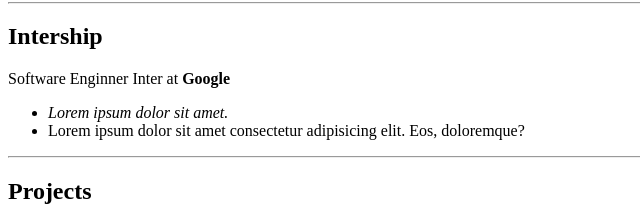
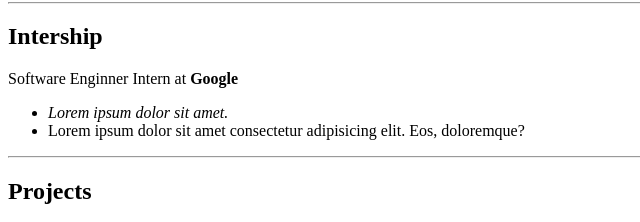
Before and after one commit to Rohit2200/-Resume, a plain HTML site: page index.html in a window 1280 px wide. Shown: the part 488-710 px from the top of the page, 0-640 px from the left. Drawn offline with Linux system fonts and the light colour scheme.

Commit message:
Update index.html

```diff
--- a/index.html
+++ b/index.html
@@ -71,7 +71,7 @@
     </section>
     <section id="Intership">
         <h2>Intership</h2>
-        <p>Software Enginner Inter at <strong>Google</strong></p>
+        <p>Software Enginner Intern at <strong>Google</strong></p>
 
         <ul>
             <li><i>Lorem ipsum dolor sit amet.</i></li>
```
